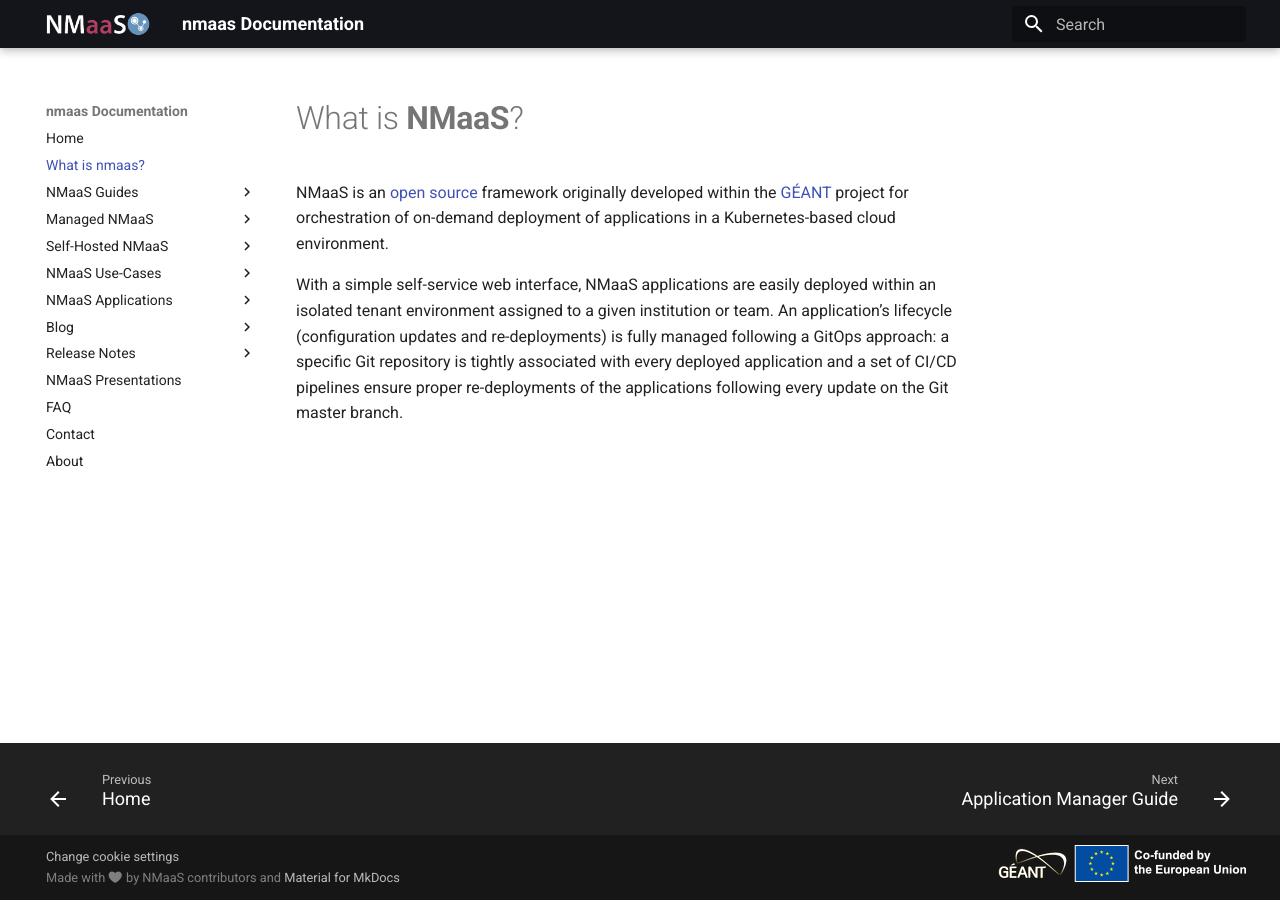
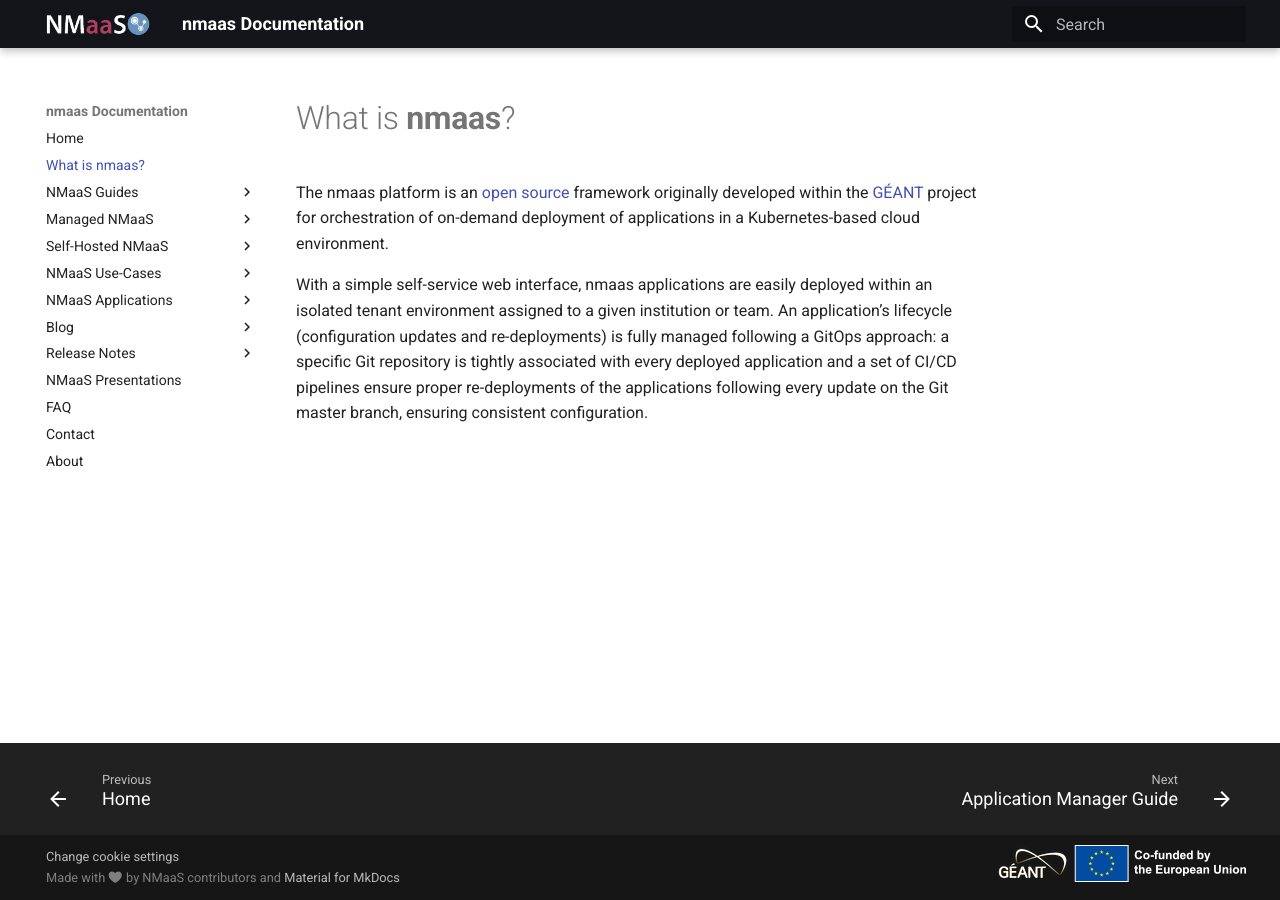
Before and after one commit to nmaas-platform/nmaas-docs, an MkDocs documentation site: the page built from docs/what-is-nmaas.md, in a window 1280 px wide. Built offline with MkDocs 1.6.1 and Material for MkDocs 9.7.7, drawn with Linux system fonts in a browser that asks for light colours.

Commit message:
Use lowercase nmaas on the what-is-nmaas page

```diff
--- a/docs/what-is-nmaas.md
+++ b/docs/what-is-nmaas.md
@@ -1,5 +1,5 @@
-# What is **NMaaS**?
+# What is **nmaas**?
 
-NMaaS is an [open source](https://gitlab.software.geant.org/nmaas) framework originally developed within the [GÉANT](https://geant.org/projects/) project for orchestration of on-demand deployment of applications in a Kubernetes-based cloud environment.
+The nmaas platform is an [open source](https://gitlab.software.geant.org/nmaas) framework originally developed within the [GÉANT](https://geant.org/projects/) project for orchestration of on-demand deployment of applications in a Kubernetes-based cloud environment.
 
-With a simple self-service web interface, NMaaS applications are easily deployed within an isolated tenant environment assigned to a given institution or team. An application’s lifecycle (configuration updates and re-deployments) is fully managed following a GitOps approach: a specific Git repository is tightly associated with every deployed application and a set of CI/CD pipelines ensure proper re-deployments of the applications following every update on the Git master branch.
+With a simple self-service web interface, nmaas applications are easily deployed within an isolated tenant environment assigned to a given institution or team. An application’s lifecycle (configuration updates and re-deployments) is fully managed following a GitOps approach: a specific Git repository is tightly associated with every deployed application and a set of CI/CD pipelines ensure proper re-deployments of the applications following every update on the Git master branch, ensuring consistent configuration.
```
